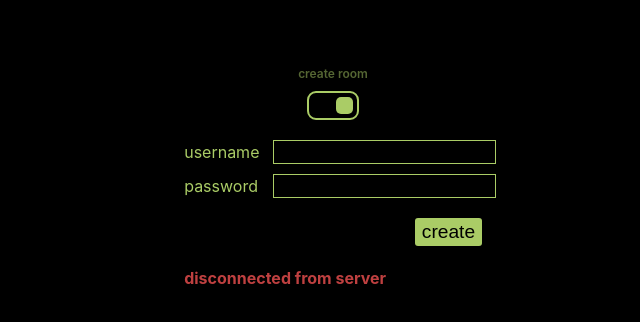
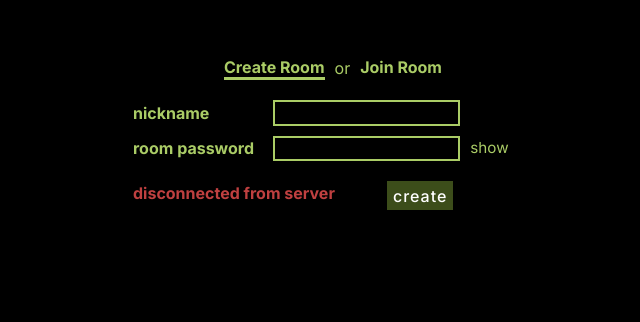
Before and after one commit to CrgioYalux/fourcoding, a React (Vite) app in the folder client/: page / in a window 1280 px wide. Shown: the part 224-546 px from the top of the page, without its empty margins (307-947 px from the left). Built offline with nearby package versions, Linux system fonts and the light colour scheme; no server answers.

Commit message:
feat: redo login styles

```diff
--- a/client/src/components/App/App.css
+++ b/client/src/components/App/App.css
@@ -1,12 +1,7 @@
 .App {
-	width: 95vw;
-	height: 95vh;
+	min-height: 100vh;
+	width: 100%;
 
-	display: flex;
-	flex-direction: column;
-	justify-content: center;
-	align-items: center;
-	gap: 10px;
-
-	color: var(--brand-color-l-base);
+	display: grid;
+	place-items: center;
 }
--- /dev/null
+++ b/client/src/components/Generics/Input/index.tsx
@@ -0,0 +1,72 @@
+import { useState } from 'react';
+
+interface InputProps {
+	name: string;
+	label: string;
+	htmlFor: string;
+	placeholder?: string;
+	required?: boolean;
+	className?: string;
+	type?: 'text' | 'password';
+}
+
+const PasswordInput: React.FC<Omit<InputProps, 'type'>> = ({
+	name,
+	label,
+	htmlFor,
+	placeholder,
+	required,
+	className,
+}) => {
+	const [isVisible, setIsVisible] = useState<boolean>(false);
+
+	return (
+		<label htmlFor={htmlFor} className={className}>
+			<span>{label}</span>
+			<input
+				type={isVisible ? 'text' : 'password'}
+				id={htmlFor}
+				name={name}
+				placeholder={placeholder}
+				required={required}
+			/>
+			<button
+				type="button"
+				onClick={() => {
+					setIsVisible((prev) => !prev);
+				}}
+			>
+				{isVisible ? 'hide' : 'show'}
+			</button>
+		</label>
+	);
+};
+
+const TextInput: React.FC<Omit<InputProps, 'type'>> = ({
+	name,
+	label,
+	htmlFor,
+	placeholder,
+	required,
+	className,
+}) => {
+	return (
+		<label htmlFor={htmlFor} className={className}>
+			<span>{label}</span>
+			<input
+				type="text"
+				id={htmlFor}
+				name={name}
+				placeholder={placeholder}
+				required={required}
+			/>
+		</label>
+	);
+};
+
+const Input: React.FC<InputProps> = ({ type = 'text', ...rest }) => {
+	if (type === 'text') return <TextInput {...rest} />;
+	return <PasswordInput {...rest} />;
+};
+
+export default Input;
--- a/client/src/components/Generics/InputText/index.tsx
+++ /dev/null
@@ -1,32 +0,0 @@
-interface InputTextProps {
-	name: string;
-	label: string;
-	htmlFor: string;
-	placeholder?: string;
-	required?: boolean;
-	className?: string;
-}
-
-const InputText: React.FC<InputTextProps> = ({
-	name,
-	label,
-	htmlFor,
-	placeholder,
-	required,
-	className,
-}) => {
-	return (
-		<label htmlFor={htmlFor} className={className}>
-			<span>{label}</span>
-			<input
-				type="text"
-				id={htmlFor}
-				name={name}
-				placeholder={placeholder}
-				required={required}
-			/>
-		</label>
-	);
-};
-
-export default InputText;
--- a/client/src/components/Login/Login.css
+++ b/client/src/components/Login/Login.css
@@ -1,181 +1,127 @@
-.InputText {
-	flex: 1 1 auto;
+.Login {
+	width: 100%;
+	max-width: 25rem;
+	height: 15rem;
 
-	display: flex;
-	flex-direction: row;
-
-	color: inherit;
-}
-
-.InputText > input {
-	flex: 1 1 auto;
-	min-width: 30ch;
-}
-
-.InputText > span {
-	flex: 0 0 30%;
-	color: inherit;
-}
-
-.SwitchLoginType > input[type='checkbox'] {
-	display: none;
-}
-
-.SwitchLoginTypeBT {
-	display: flex;
-	flex-direction: column;
-	justify-content: center;
-	align-items: center;
-	gap: 5px;
-
-	color: inherit;
-}
-
-.SwitchLoginTypeBT > span {
-	position: relative;
-	color: inherit;
-	font-weight: 600;
-	font-size: 0.75em;
-	animation: SwitchLoginTypeOpacityChangeAnim1 0.35s ease-out forwards;
-}
-
-.SwitchLoginType > input[type='checkbox']:checked ~ .SwitchLoginTypeBT > span {
-	animation: SwitchLoginTypeOpacityChangeAnim2 0.35s ease-out forwards;
-}
-
-.SwitchLoginTypeBT > button {
-	width: 100%;
-	aspect-ratio: 16/9;
-
-	max-width: 7ch;
-	padding: 4px;
-
-	outline: 0;
-	border: 0;
+	color: var(--brand-color-l-high);
 
 	display: flex;
 	flex-direction: column;
-	align-items: flex-start;
-
-	color: inherit;
-	background: transparent;
-
-	border: 2px solid currentColor;
-	border-radius: 9px;
-
-	cursor: pointer;
-}
-
-.SwitchLoginType
-	> input[type='checkbox']:checked
-	~ .SwitchLoginTypeBT
-	> button {
-	align-items: flex-end;
-}
-
-.SwitchLoginTypeBT > button > span {
-	height: 100%;
-	aspect-ratio: 1;
-
-	display: block;
-
-	color: inherit;
-	background: currentColor;
-	border-radius: 5px;
-}
-
-.Login {
-	--Login-background: var(--secondary-color-l-base);
-	--Login-color: var(--brand-color-l-high);
-
-	display: flex;
-	flex-direction: column;
+	align-items: center;
 	gap: 20px;
 
-	font-size: 1rem;
+	.Login__header_options {
+		flex: 0 0 max-content;
+		width: 100%;
+		display: flex;
+		gap: 10px;
+		justify-content: center;
 
-	color: var(--Login-color);
-}
+		button {
+			all: unset;
 
-.Login__inputs_box {
-	display: flex;
-	flex-direction: column;
-	gap: 10px;
+			cursor: pointer;
 
-	color: inherit;
-}
+			color: inherit;
+			font-weight: bold;
+			line-height: 1;
 
-.Login input {
-	padding: 0 2px;
+			border-bottom: 3px solid transparent;
 
-	outline: 0;
-	border: 1px solid currentColor;
+			&:focus {
+				outline-offset: 2.5px;
+			}
 
-	text-align: center;
-	color: var(--Login-color);
-	background: var(--Login-background);
-}
+			&.--active {
+				border-color: currentColor;
+			}
+		}
+	}
 
-.Login input:focus,
-.Login button:focus {
-	outline: 1px solid currentColor;
-	outline-offset: 2px;
-}
+	.Login__inputs_box {
+		display: flex;
+		flex-direction: column;
+		width: 100%;
+		gap: 10px;
+	}
 
-.Login input:not([type='submit'])::selection {
-	background: var(--Login-color);
-	color: var(--Login-background);
-}
+	.Login__submit_state {
+		display: flex;
+		align-self: self-start;
+		justify-content: space-between;
+		width: 80%;
 
-.Login > input {
-	align-self: flex-end;
+		strong {
+			flex: 0 0 20ch;
 
-	width: max-content;
+			color: var(--unsuccess-color);
+		}
 
-	font-size: 1.2em;
-	padding: 0.15em 0.35em;
+		button {
+			all: unset;
+			margin-left: auto;
+			cursor: pointer;
 
-	border: 0;
-	border-radius: 3px;
+			padding: 0.15em 0.35em;
 
-	outline-color: var(--Login-color) !important;
+			height: max-content;
+			flex: 0 0 5ch;
 
-	background: var(--Login-color);
-	color: var(--Login-background);
+			text-align: center;
+			font-weight: 500;
+			letter-spacing: 1px;
 
-	cursor: pointer;
-}
+			background-color: var(--brand-color-l-lowest);
+			color: var(--primary-color-l-base);
 
-.Login > strong {
-	color: var(--unsuccess-color);
-}
-
-@keyframes SwitchLoginTypeOpacityChangeAnim1 {
-	0% {
-		bottom: 0;
-		opacity: 0.8;
-	}
-	50% {
-		bottom: 10px;
-		opacity: 1;
-	}
-	100% {
-		bottom: 0;
-		opacity: 0.5;
+			user-select: none;
+		}
 	}
 }
 
-@keyframes SwitchLoginTypeOpacityChangeAnim2 {
-	0% {
-		bottom: 0;
-		opacity: 0.8;
+.Login__Input {
+	display: flex;
+	align-items: center;
+	gap: 1ch;
+
+	color: inherit;
+
+	span {
+		flex: 0 0 12ch;
+		font-weight: bold;
 	}
-	50% {
-		bottom: 10px;
-		opacity: 1;
+
+	input {
+		flex: 0 0 20ch;
+		height: 100%;
+
+		padding: 0.25em;
+
+		color: inherit;
+		background-color: transparent;
+		border: 2px solid currentColor;
+
+		&:-webkit-autofill,
+		&:-webkit-autofill:hover,
+		&:-webkit-autofill:focus,
+		&:-webkit-autofill:active {
+			-webkit-box-shadow: 0 0 0 30px transparent inset !important;
+			-webkit-background-clip: text;
+			-webkit-text-fill-color: var(--brand-color-l-high);
+			border-color: var(--brand-color-l-high);
+		}
 	}
-	100% {
-		bottom: 0;
-		opacity: 0.5;
+
+	button {
+		all: unset;
+
+		flex: 0 0 6ch;
+
+		cursor: pointer;
+		color: inherit;
+		font-size: 0.95em;
+		font-weight: normal;
+
+		user-select: none;
 	}
 }
--- a/client/src/components/Login/index.tsx
+++ b/client/src/components/Login/index.tsx
@@ -1,7 +1,6 @@
 import { useEffect, useState } from 'react';
 
-import SwitchLoginType from './SwitchLoginType';
-import InputText from '../Generics/InputText';
+import Input from '../Generics/Input';
 
 import { useSocketContext } from '../../providers/Socket/';
 
@@ -17,13 +16,6 @@ const Login: React.FC<{}> = () => {
 	useEffect(() => {
 		setLastLog(state.logs[state.logs.length - 1]);
 	}, [state.logs.length]);
-
-	const switchLoginType = (): void => {
-		setLoginType((prev) =>
-			prev === 'join-room' ? 'create-room' : 'join-room'
-		);
-		setLastLog('');
-	};
 
 	const handleSubmit = (event: React.SyntheticEvent): void => {
 		event.preventDefault();
@@ -64,36 +56,59 @@ const Login: React.FC<{}> = () => {
 
 	return (
 		<form onSubmit={handleSubmit} className="Login">
-			<SwitchLoginType
-				label={loginType.split('-').join(' ')}
-				checked={loginType === 'create-room'}
-				switchChecked={switchLoginType}
-			/>
+			<div className="Login__header_options">
+				<button
+					type="button"
+					className={loginType === 'join-room' ? '' : '--active'}
+					onClick={() => {
+						setLoginType('create-room');
+						setLastLog('');
+					}}
+				>
+					Create Room
+				</button>
+				<span>or</span>
+				<button
+					type="button"
+					className={loginType === 'join-room' ? '--active' : ''}
+					onClick={() => {
+						setLoginType('join-room');
+						setLastLog('');
+					}}
+				>
+					Join Room
+				</button>
+			</div>
 			<div className="Login__inputs_box">
-				<InputText
+				<Input
+					type="text"
 					name="username_input"
-					label="username"
+					label="nickname"
 					htmlFor="username_input"
-					className={'InputText'}
+					className="Login__Input"
 				/>
-				<InputText
+				<Input
+					type="password"
 					name="password_input"
-					label="password"
+					label="room password"
 					htmlFor="password_input"
-					className={'InputText'}
+					className="Login__Input"
 				/>
 				{loginType === 'join-room' && (
-					<InputText
+					<Input
+						type="text"
 						name="roomID_input"
 						label="room ID"
 						htmlFor="roomID_input"
+						className="Login__Input"
 						required={true}
-						className={'InputText'}
 					/>
 				)}
 			</div>
-			<input type="submit" value={loginType.split('-')[0]} />
-			<strong>{lastLog}</strong>
+			<div className="Login__submit_state">
+				<strong>{lastLog}</strong>
+				<button type="submit">{loginType.split('-')[0]}</button>
+			</div>
 		</form>
 	);
 };
--- a/client/src/components/ProviderWrapper/index.tsx
+++ b/client/src/components/ProviderWrapper/index.tsx
@@ -1,4 +1,5 @@
 import SocketProvider from '../../providers/Socket';
+import { ThemePreferenceProvider } from '../../providers/ThemePreference';
 
 const url = `${import.meta.env.VITE_SOCKET_ENDPOINT}`;
 const path: string = '/socket/';
@@ -9,9 +10,11 @@ interface ProviderWrapperProps {
 
 const ProviderWrapper: React.FC<ProviderWrapperProps> = ({ children }) => {
 	return (
-		<SocketProvider url={url} path={path}>
-			{children}
-		</SocketProvider>
+		<ThemePreferenceProvider>
+			<SocketProvider url={url} path={path}>
+				{children}
+			</SocketProvider>
+		</ThemePreferenceProvider>
 	);
 };
 
--- a/client/src/index.css
+++ b/client/src/index.css
@@ -1,3 +1,5 @@
+@import url('https://fonts.googleapis.com/css2?family=Inter:ital,opsz,wght@0,14..32,100..900;1,14..32,100..900&family=Montserrat:ital,wght@0,100..900;1,100..900&display=swap');
+
 /* Reset */
 *,
 *::before,
@@ -15,7 +17,6 @@
 	font-weight: 400;
 
 	color-scheme: light dark;
-	background-color: #242424;
 
 	font-synthesis: none;
 	text-rendering: optimizeLegibility;
@@ -203,12 +204,13 @@
 	);
 }
 
-body {
-	min-height: 100vh;
+:root.dark body {
+	background-color: var(--primary-color-l-base);
+	color: var(--secondary-color-l-base);
+}
 
-	display: grid;
-	place-items: center;
-
+:root body,
+:root.light body {
 	background-color: var(--secondary-color-l-base);
-	color: var(--primary-color-l-high);
+	color: var(--primary-color-l-base);
 }
--- /dev/null
+++ b/client/src/providers/ThemePreference/index.tsx
@@ -0,0 +1,37 @@
+import { createContext, useContext } from 'react';
+import { useTheme } from '../../hooks/useTheme';
+import type { Theme } from '../../hooks/useTheme/utils';
+
+interface ThemePreferenceContext {
+	switchTheme: () => void;
+	theme: Theme;
+}
+
+const ThemePreferenceContext = createContext<ThemePreferenceContext>({
+	switchTheme: () => {},
+	theme: 'dark',
+});
+
+export const useThemePreference = () =>
+	useContext<ThemePreferenceContext>(ThemePreferenceContext);
+
+interface ThemePreferenceProviderProps {
+	children: React.ReactNode;
+}
+
+export const ThemePreferenceProvider: React.FC<
+	ThemePreferenceProviderProps
+> = ({ children }) => {
+	const [theme, switchTheme] = useTheme();
+
+	const value: ThemePreferenceContext = {
+		theme,
+		switchTheme,
+	};
+
+	return (
+		<ThemePreferenceContext.Provider value={value}>
+			{children}
+		</ThemePreferenceContext.Provider>
+	);
+};
```
Also changed, not shown: client/src/providers/ClientOptions/index.tsx (deleted, +0 -37 lines).
